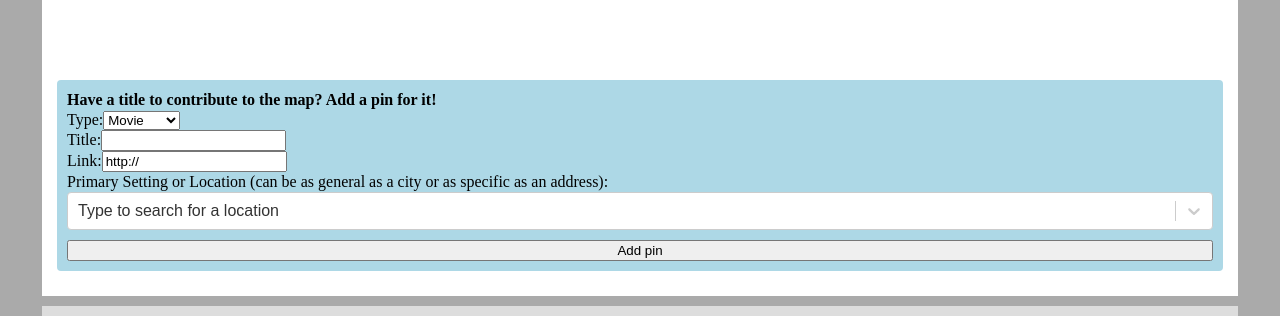
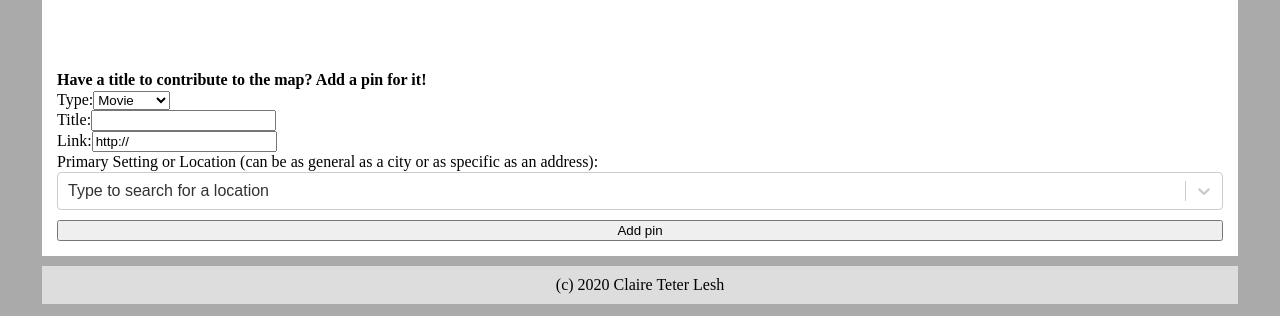
Before and after one commit to cteterita/on-location, a React (Create React App) app: page / in a window 1280 px wide. Shown: the part 504-820 px from the top of the page. Built offline with nearby package versions, Linux system fonts and the light colour scheme; no server answers.

Commit message:
removed unnecessary styling

```diff
--- a/src/AddPin/AddPin.css
+++ b/src/AddPin/AddPin.css
@@ -1,10 +1,3 @@
-.add-pin-modal {
-  background-color: lightblue;
-  border-radius: 4px;
-  padding: 10px;
-  margin: 10px 0;
-}
-
 .add-pin-form {
   display: flex;
   flex-direction: column;
--- a/src/AddPin/AddPin.js
+++ b/src/AddPin/AddPin.js
@@ -59,7 +59,7 @@ function AddPin() {
     setLon(selection.lon);
   };
   return (
-    <div className="add-pin-modal">
+    <div>
       <span><b>Have a title to contribute to the map? Add a pin for it!</b></span>
       <form className="add-pin-form" onSubmit={handleSubmit}>
         <label htmlFor="media">
```
